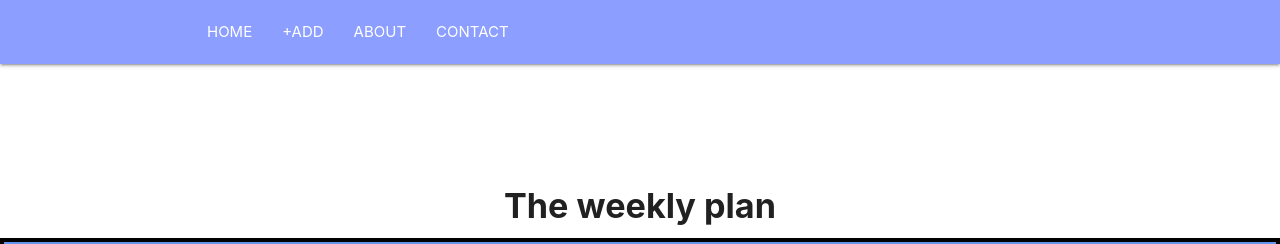
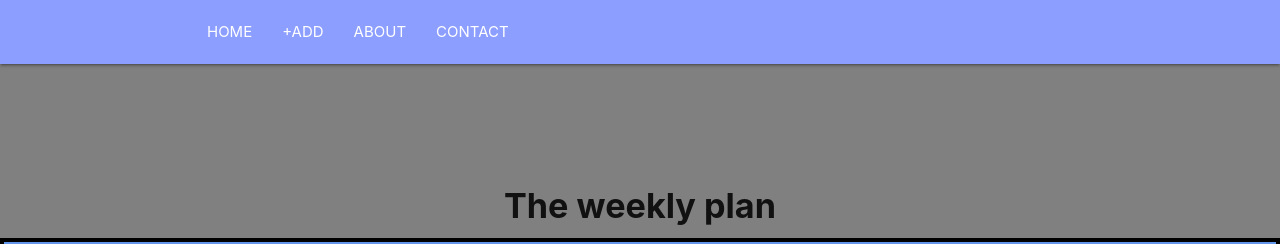
Before and after one commit to csipsz/time-management, a React (Create React App) app in the folder time-client/: page / in a window 1280 px wide. Shown: the top 244 px of the page. Built offline with nearby package versions, Linux system fonts and the light colour scheme; no server answers.

Commit message:
finding the source of each divs, styling

```diff
--- a/time-client/src/index.css
+++ b/time-client/src/index.css
@@ -8,6 +8,7 @@
   .task-card {
       overflow: hidden;
       border: black solid;
+      margin: 3px;
   }
 
   .customize {
@@ -33,4 +34,9 @@
       text-align: center;
       font-weight: 700;
       padding-top: 100px;
+      background-color: grey;
   }
+
+  .App {
+      background-color:grey;
+  }
```
